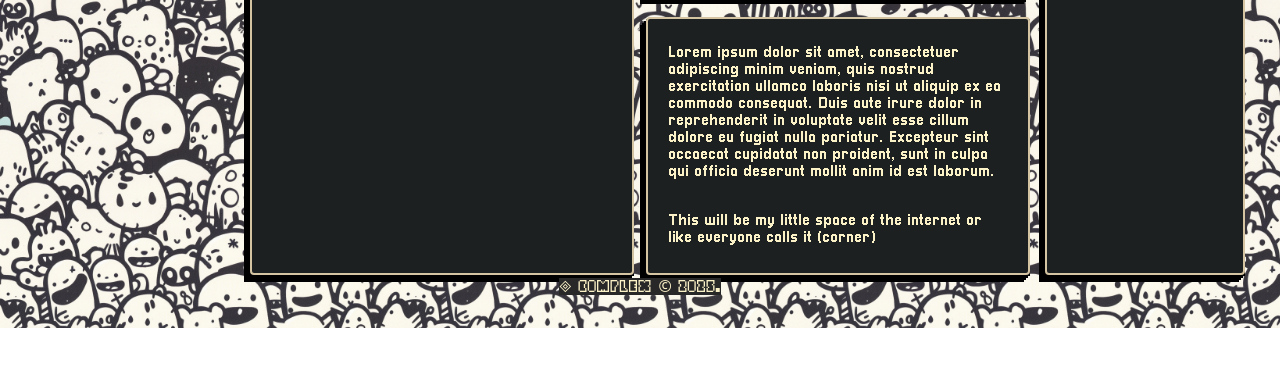
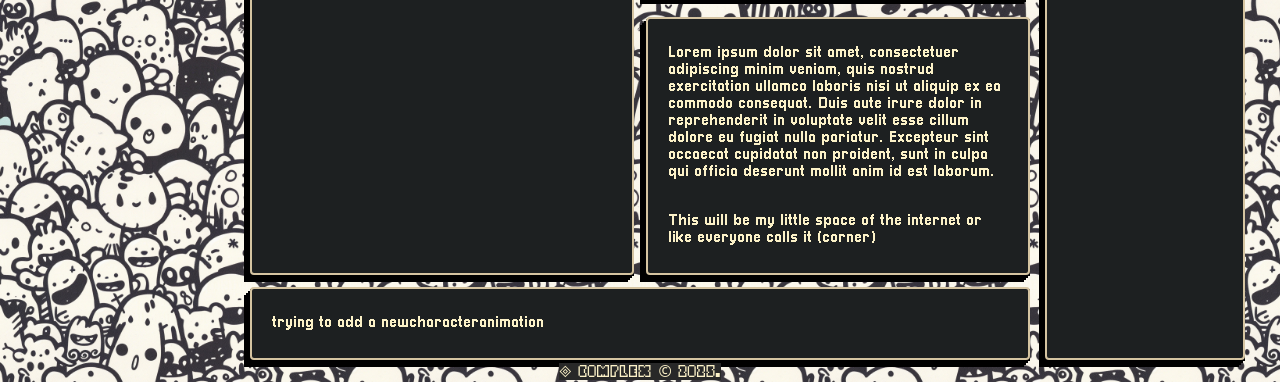
Before and after one commit to sam1425/Blog, a plain HTML site: page subpages/aboutme/aboutme.html in a window 1280 px wide. Shown: the part 472-854 px from the top of the page. Before the commit the page ends 800 px from the top, so only its background shows below. Drawn offline with Linux system fonts and the light colour scheme.

Commit message:
adding a card and fixing layout of aboutme

```diff
--- a/main.css
+++ b/main.css
@@ -71,9 +71,9 @@ body {
     justify-content: center;
     gap: 15px;
 
-    width: 100%;
-    max-width: 1000;
-    box-sizing: border-box;
+    /*width: 100%;*/
+    /*max-width: 1000;*/
+    /*box-sizing: border-box;*/
 }
 
 .navbar {
@@ -97,6 +97,7 @@ body {
 .CardContainer {
     display: flex;
     flex-direction: column;
+    flex-wrap: wrap;
     gap: 15px;
     align-items: center;
     max-width: 780px;
@@ -192,7 +193,7 @@ body {
 }
 
 .tooltip::after {
-    font-family: "";
+    font-family: shorthike;
     font-size: 1rem;
 
     position: absolute;
@@ -314,11 +315,11 @@ button:focus,
 .middlecard {
     display: flex;
     gap: 12px;
-    flex-wrap: nowrap;
+    flex-wrap: wrap;
     max-width: 780px;
     width: 100%;
     box-sizing: border-box;
-    align-items: flex-start;
+    align-items: stretch;
     margin-left: 0;
     margin-right: 0;
 }
@@ -350,7 +351,7 @@ button:focus,
     box-sizing: border-box;
     justify-content: flex-start;
     width: 100%;
-    height: 100%;
+    height: auto;
 }
 
 .CardContainer.about-right-column,
@@ -363,6 +364,14 @@ button:focus,
 }
 
 .CardContainer.about-right-column .card {
+    width: 100%;
+    box-sizing: border-box;
+}
+
+
+.about-down
+{
+    flex: 1 1 100%;
     width: 100%;
     box-sizing: border-box;
 }
--- a/subpages/aboutme/aboutme.html
+++ b/subpages/aboutme/aboutme.html
@@ -28,15 +28,7 @@
                     </ul>
                 </div>
             </div>
-            <div
-                class="middlecard"
-                style="
-                    max-width: 780px;
-                    width: 100%;
-                    display: flex;
-                    align-items: flex-start;
-                "
-            >
+            <div class="middlecard">
                 <div class="card about-left-column">
                     <h2>
                         <span
@@ -70,7 +62,7 @@
                             thinking,
                         </li>
                         <li>
-                            Weakneses: Social interaction, Expressing
+                            Weaknesses: Social interaction, Expressing
                             feelings/myself
                         </li>
                     </ul>
@@ -143,6 +135,9 @@
                     </div>
 
                 </div>
+                <div class="card about-down">
+                  <p>trying to add a newcharacteranimation</p>
+                </div>
             </div>
             <div class="sidebar2">
                 <p>something</p>
```
